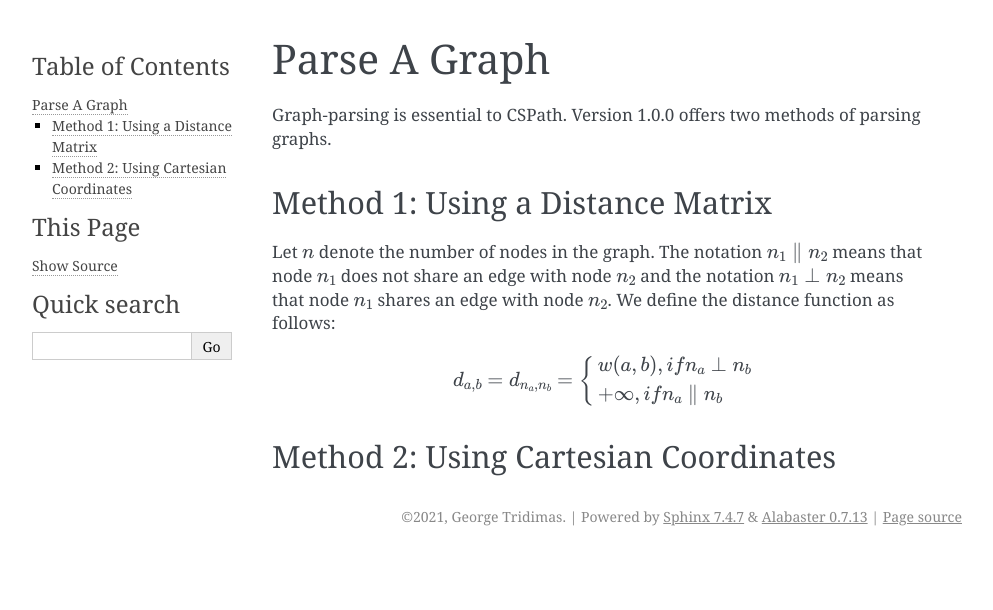
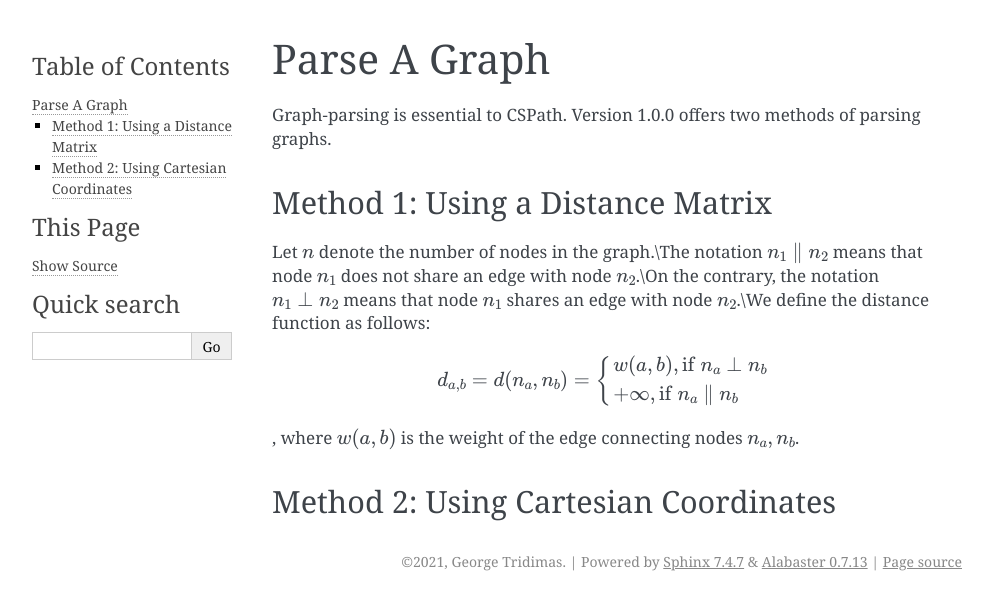
Before and after one commit to notgmt1337/CSPath, a Sphinx documentation site: the page built from docs/how-to/graph-parse.rst, in a window 1280 px wide. Shown: the top 610 px of the page, without its empty margins (148-1141 px from the left). Built offline with Sphinx 7.4.7, drawn with Linux system fonts in a browser that asks for light colours.

Commit message:
Update graph-parse.rst

```diff
--- a/docs/how-to/graph-parse.rst
+++ b/docs/how-to/graph-parse.rst
@@ -6,16 +6,17 @@ Graph-parsing is essential to CSPath. Version 1.0.0 offers two methods of parsin
 Method 1: Using a Distance Matrix
 ---------------------------------
 
-Let :math:`n` denote the number of nodes in the graph. The notation :math:`n_{1} \parallel n_{2}` means that node :math:`n_{1}` does not share an edge with node :math:`n_{2}` and the notation :math:`n_{1} \perp n_{2}` means that node :math:`n_{1}` shares an edge with node :math:`n_{2}`. We define the distance function as follows:
+Let :math:`n` denote the number of nodes in the graph.\\The notation :math:`n_{1} \parallel n_{2}` means that node :math:`n_{1}` does not share an edge with node :math:`n_{2}`.\\On the contrary, the notation :math:`n_{1} \perp n_{2}` means that node :math:`n_{1}` shares an edge with node :math:`n_{2}`.\\We define the distance function as follows:
 
 .. math::
-    d_{a, b} = d_{n_{a}, n_{b}} =
+    d_{a, b} = d(n_{a}, n_{b}) =
     \left\{
             \begin{array}{ll}
-                  w(a, b), if n_{a} \perp n_{b} \\
-                  +\infty, if n_{a} \parallel n_{b}
+                  w(a, b), \mbox{if } n_{a} \perp n_{b} \\
+                  +\infty, \mbox{if } n_{a} \parallel n_{b}
             \end{array}
     \right.
+, where :math:`w(a, b)` is the weight of the edge connecting nodes :math:`n_{a}, n_{b}`.
 
 
 Method 2: Using Cartesian Coordinates
```
